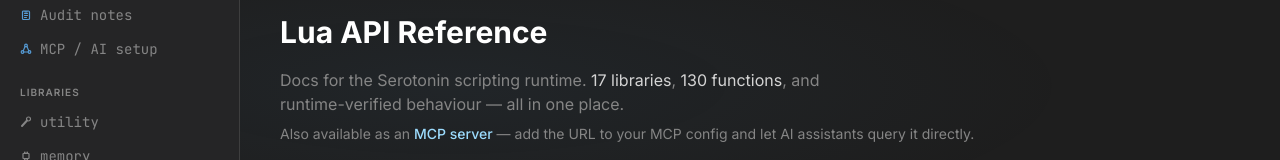
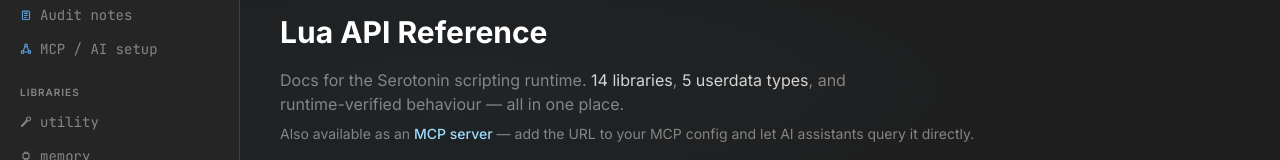
Before and after one commit to mixercodes/serotonin-ref, a Next.js app: page / in a window 1280 px wide. Shown: the part 162-322 px from the top of the page. Built offline with nearby package versions, Linux system fonts and the light colour scheme.

Commit message:
Update library/function counts on homepage and meta description

```diff
--- a/src/app/layout.tsx
+++ b/src/app/layout.tsx
@@ -8,7 +8,7 @@
 export const metadata: Metadata = {
   title: "Serotonin API Reference",
   description:
-    "Lua API reference for the Serotonin scripting runtime — 17 libraries, 130 functions, runtime-verified. Available as an MCP server.",
+    "Lua API reference for the Serotonin scripting runtime — 14 libraries, 5 userdata types, runtime-verified. Available as an MCP server.",
   metadataBase: new URL("https://serotonin-ref.vercel.app"),
   openGraph: {
     title: "Serotonin API Reference",
--- a/src/app/page.tsx
+++ b/src/app/page.tsx
@@ -37,8 +37,8 @@
           </h1>
           <p className="max-w-xl mb-2 text-[--text-muted]">
             Docs for the Serotonin scripting runtime.{" "}
-            <span className="text-[--text]">17 libraries</span>,{" "}
-            <span className="text-[--text]">130 functions</span>,
+            <span className="text-[--text]">14 libraries</span>,{" "}
+            <span className="text-[--text]">5 userdata types</span>,
             and runtime-verified behaviour — all in one place.
           </p>
           <p className="text-sm mb-8 text-[--text-muted]">
```
